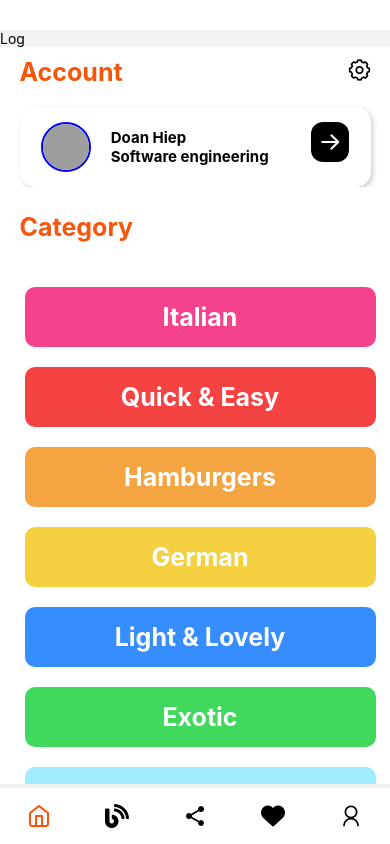
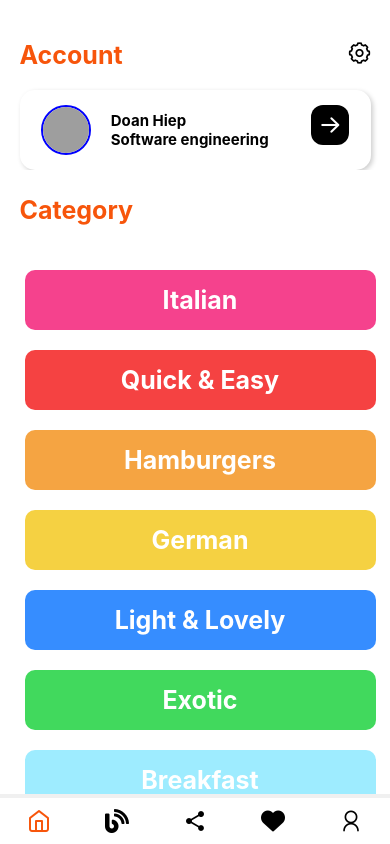
Before and after one commit to Hiephanu/meal_app, a React Native app: screen / in a window 390 px wide. Built offline with nearby package versions, Linux system fonts and the light colour scheme; grey boxes are pictures that could not be loaded.

Commit message:
update dimensions

```diff
--- a/app.json
+++ b/app.json
@@ -21,7 +21,8 @@
       "adaptiveIcon": {
         "foregroundImage": "src/assets/adaptive-icon.png",
         "backgroundColor": "#ffffff"
-      }
+      },
+      "package": "com.anonymous.mealapp"
     },
     "web": {
       "favicon": "src/assets/favicon.png"
--- a/package.json
+++ b/package.json
@@ -4,8 +4,8 @@
   "main": "node_modules/expo/AppEntry.js",
   "scripts": {
     "start": "expo start",
-    "android": "expo start --android",
-    "ios": "expo start --ios",
+    "android": "expo run:android",
+    "ios": "expo run:ios",
     "web": "expo start --web"
   },
   "dependencies": {
--- a/src/components/common/NavBar.js
+++ b/src/components/common/NavBar.js
@@ -44,7 +44,7 @@ const styles = StyleSheet.create({
     wrapper: {
         flexDirection: 'row',
         justifyContent: 'space-around',
-        height: 60,
+        height: 50,
         alignItems: 'center',
         backgroundColor: 'white',
         borderTopWidth: 4,
--- a/src/components/meal/MealItem.js
+++ b/src/components/meal/MealItem.js
@@ -25,7 +25,7 @@ const MealItem = ({ meal }) => {
         <View style={styles.wrapper}>
             <Pressable onPress={naviagteToDetail}>
                 <View style={styles.mealItem}>
-                    <Image source={{ uri: `${meal.imageUrl}` }} style={styles.image} props={{ resizeMode: 'cover' }} />
+                    <Image source={{ uri: `${meal.imageUrl}` }} style={styles.image}/>
                     <Text style={styles.title}>{meal.title}</Text>
                 </View>
             </Pressable>
@@ -53,7 +53,7 @@ const styles = StyleSheet.create({
         flexDirection: 'column',
         justifyContent: 'center',
         alignItems: 'center',
-        width:'100%'
+        width: '100%'
     },
     action: {
         flexDirection: 'row',
@@ -61,11 +61,11 @@ const styles = StyleSheet.create({
         marginRight: 20,
         justifyContent: 'space-between',
         alignItems: 'center',
-        width:'90%'
+        width: '90%'
     },
     image: {
         width: '100%',
-        height: 200,
+        height: 400,
         resizeMode: 'contain',
         justifyContent: 'center',
         borderRadius: 10,
@@ -77,14 +77,10 @@ const styles = StyleSheet.create({
     wrapper: {
         width: '95%',
         marginLeft: '2.5%',
-        shadowColor: '#9ba9bd',
-        shadowOffset: {
-            width: 0,
-            height: 1,
-        },
+        shadowColor: '#171717',
+        shadowOffset: { width: -2, height: 4 },
         shadowOpacity: 0.2,
-        shadowRadius: 3.84,
-        elevation: 3,
+        shadowRadius: 3,
         marginTop: 20,
         borderRadius: 20,
         padding: 20
@@ -96,17 +92,17 @@ const styles = StyleSheet.create({
         width: '80%',
         marginTop: 10
     },
-    timeWrapper:{
-        flexDirection:'row',
-        gap:10,
-        color:'#F7550B',
-        marginLeft:20,
-        marginTop:15,
-        width:'90%'
+    timeWrapper: {
+        flexDirection: 'row',
+        gap: 10,
+        color: '#F7550B',
+        marginLeft: 20,
+        marginTop: 15,
+        width: '90%'
     },
-    time:{
-        color:'#F7550B',
-        marginTop:2
+    time: {
+        color: '#F7550B',
+        marginTop: 2
     },
     complexity: {
         marginTop: 15
--- a/src/layouts/MainLayout.js
+++ b/src/layouts/MainLayout.js
@@ -16,14 +16,8 @@ const MainLayout = ({ children }) => {
             Dimensions.removeEventListener('change', updateLayout);
         }
     }, [])
-    const logS = ()=>{
-        alert(isPortrait)
-    }
     return (
         <View style={styles.wrapper}>
-            <Pressable onPress={()=>logS()}>
-                <Text>Log</Text>
-            </Pressable>
             {isPortrait && (
                 <View style={styles.header}>
                     <Header />
```
